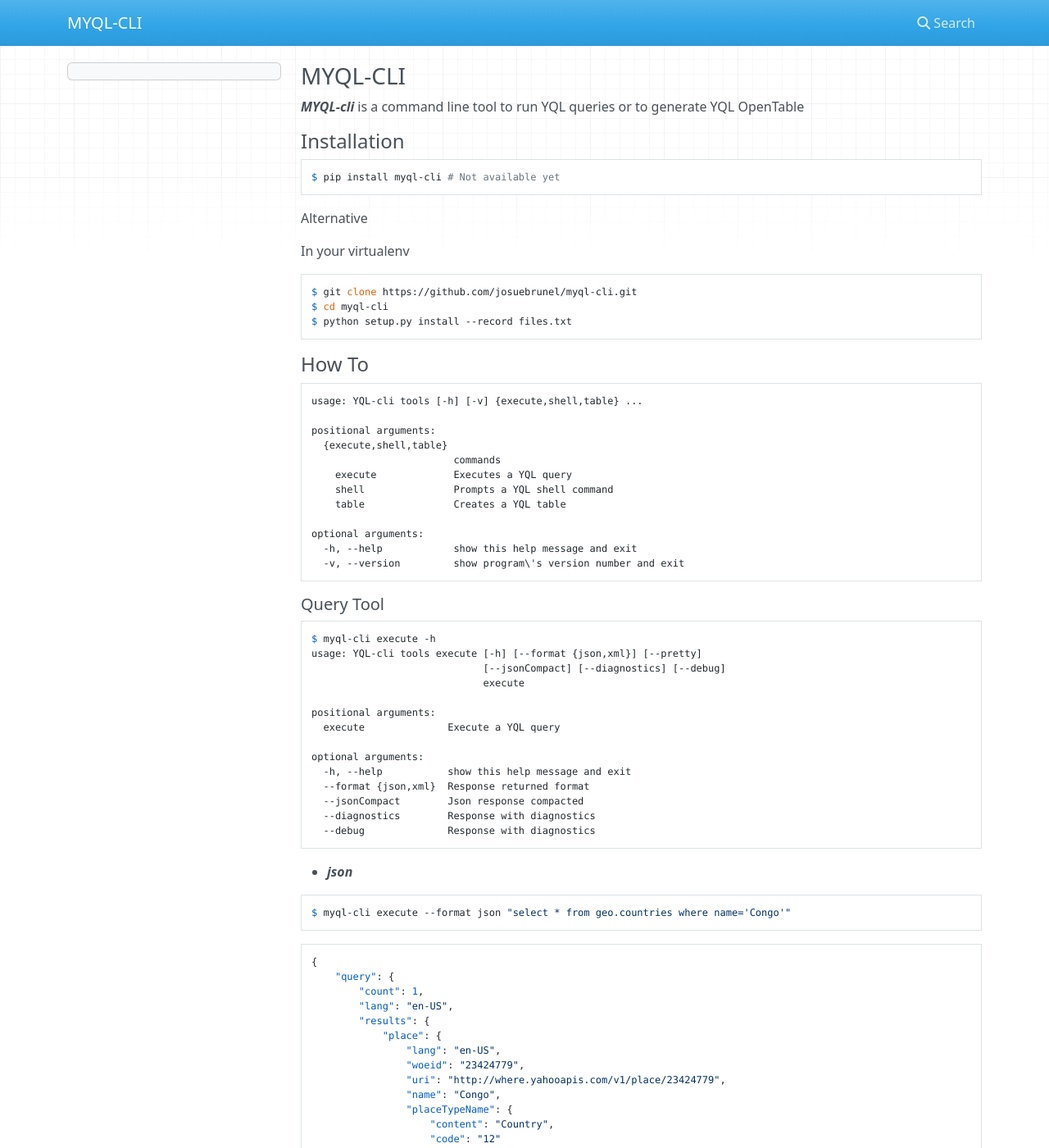
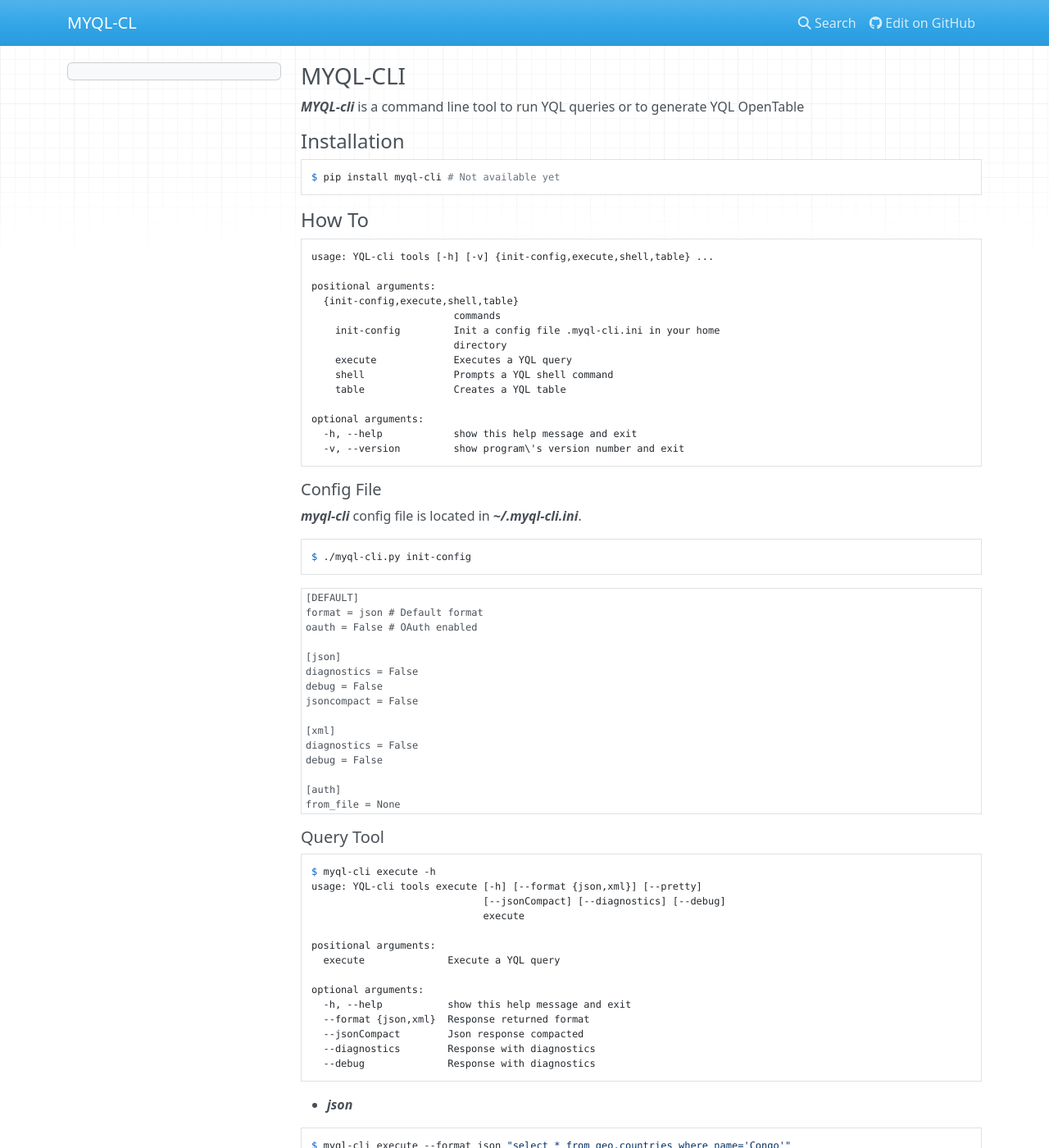
Before and after one commit to josuebrunel/myql-cli, an MkDocs documentation site: the page built from docs/index.md, in a window 1280 px wide and 1400 px high. Shown: the whole window at 82% size. Built offline with MkDocs 1.6.1, drawn with Linux system fonts in a browser that asks for light colours; nearby versions of some CDN libraries.

Commit message:
updating documentation

````diff
--- a/docs/index.md
+++ b/docs/index.md
@@ -7,24 +7,17 @@
 ```shell
 $ pip install myql-cli # Not available yet
 ```
-Alternative
-
-In your virtualenv
-
-```shell
-$ git clone https://github.com/josuebrunel/myql-cli.git
-$ cd myql-cli
-$ python setup.py install --record files.txt
-```
 
 #### How To
 
 ```shell
-usage: YQL-cli tools [-h] [-v] {execute,shell,table} ...
+usage: YQL-cli tools [-h] [-v] {init-config,execute,shell,table} ...
 
 positional arguments:
-  {execute,shell,table}
+  {init-config,execute,shell,table}
                         commands
+    init-config         Init a config file .myql-cli.ini in your home
+                        directory
     execute             Executes a YQL query
     shell               Prompts a YQL shell command
     table               Creates a YQL table
@@ -32,6 +25,31 @@
 optional arguments:
   -h, --help            show this help message and exit
   -v, --version         show program\'s version number and exit
+```
+
+##### Config File
+***myql-cli*** config file is located in ***~/.myql-cli.ini***.
+
+```shell
+$ ./myql-cli.py init-config
+```
+
+```config
+[DEFAULT]
+format = json # Default format
+oauth = False # OAuth enabled
+
+[json]
+diagnostics = False
+debug = False
+jsoncompact = False
+
+[xml]
+diagnostics = False
+debug = False
+
+[auth]
+from_file = None
 ```
 
 ##### Query Tool
--- a/mkdocs.yml
+++ b/mkdocs.yml
@@ -1 +1,6 @@
-site_name: MYQL-CLI
+site_name: MYQL-CL
+repo_url: https://github.com/josuebrunel/myql-cli
+site_url: http://myql-cli.readthedocs.org/en/latest/myql-cli/
+site_description: MYQL-CLI documentation
+site_author: Josue Kouka
+themes: readthedocs
````
Also changed, not shown: README.md (+30 -12 lines).
